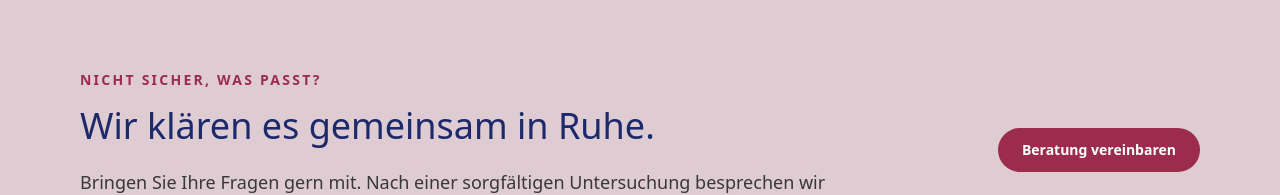
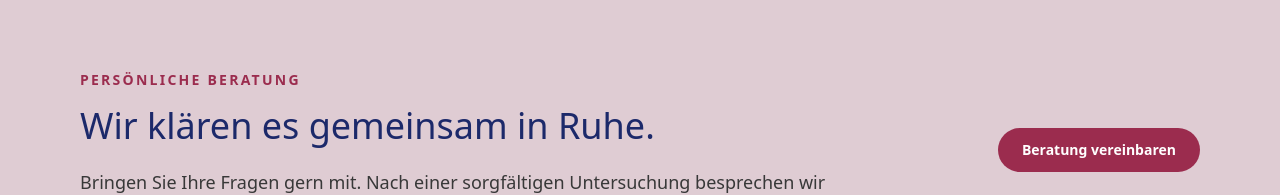
Before and after one commit to chrisknapp98/react-dentist-example, a Next.js app: page /leistungen in a window 1280 px wide. Shown: the part 3113-3308 px from the top of the page. Built offline with nearby package versions, Linux system fonts and the light colour scheme.

Commit message:
change title to Persönliche Beratung

```diff
--- a/src/app/leistungen/page.tsx
+++ b/src/app/leistungen/page.tsx
@@ -79,7 +79,7 @@ export default function LeistungenPage() {
         <section className="bg-practiceSkin px-6 py-14 sm:px-12 md:py-20 lg:px-20">
           <div className="mx-auto grid max-w-6xl gap-8 md:grid-cols-[minmax(0,1fr)_auto] md:items-center">
             <div className="max-w-3xl">
-              <p className="text-sm font-semibold uppercase tracking-[0.16em] text-practiceRed">Nicht sicher, was passt?</p>
+              <p className="text-sm font-semibold uppercase tracking-[0.16em] text-practiceRed">Persönliche Beratung</p>
               <h2 className="mt-4 text-3xl font-light leading-tight text-textBlue sm:text-4xl">Wir klären es gemeinsam in Ruhe.</h2>
               <p className="mt-5 text-base leading-7 text-textGrey sm:text-lg sm:leading-8">Bringen Sie Ihre Fragen gern mit. Nach einer sorgfältigen Untersuchung besprechen wir verständlich, welche Behandlung sinnvoll sein kann.</p>
             </div>
```
